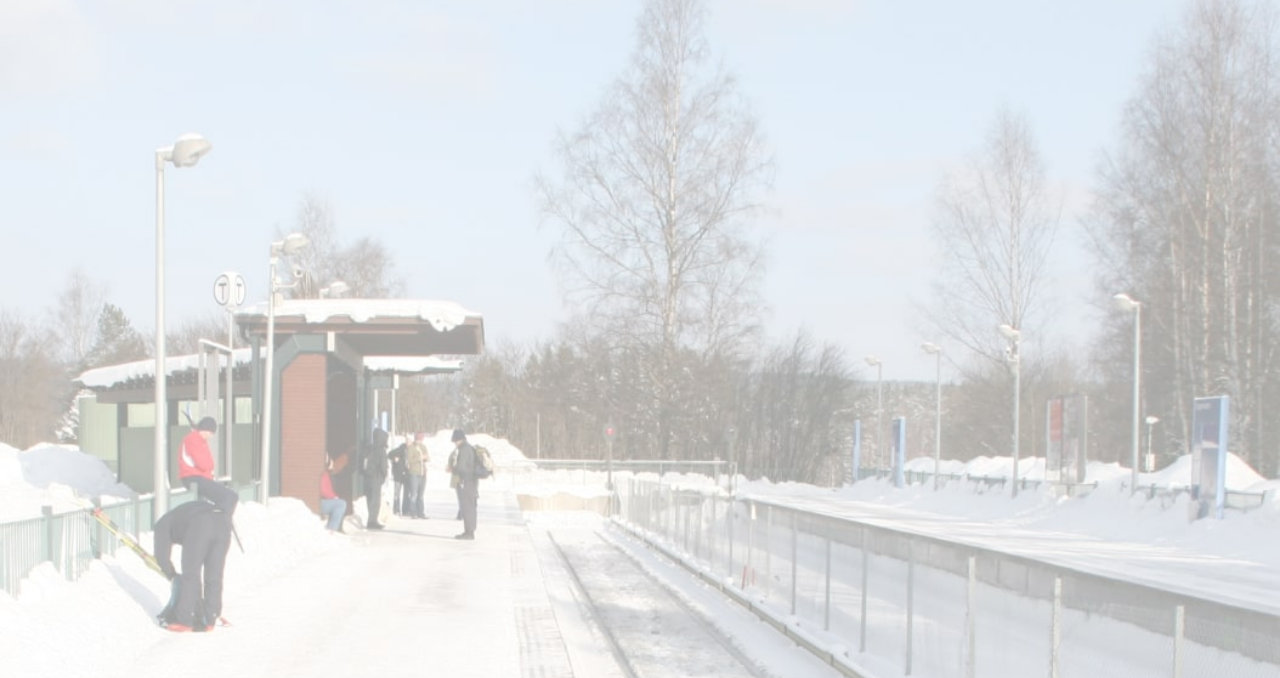
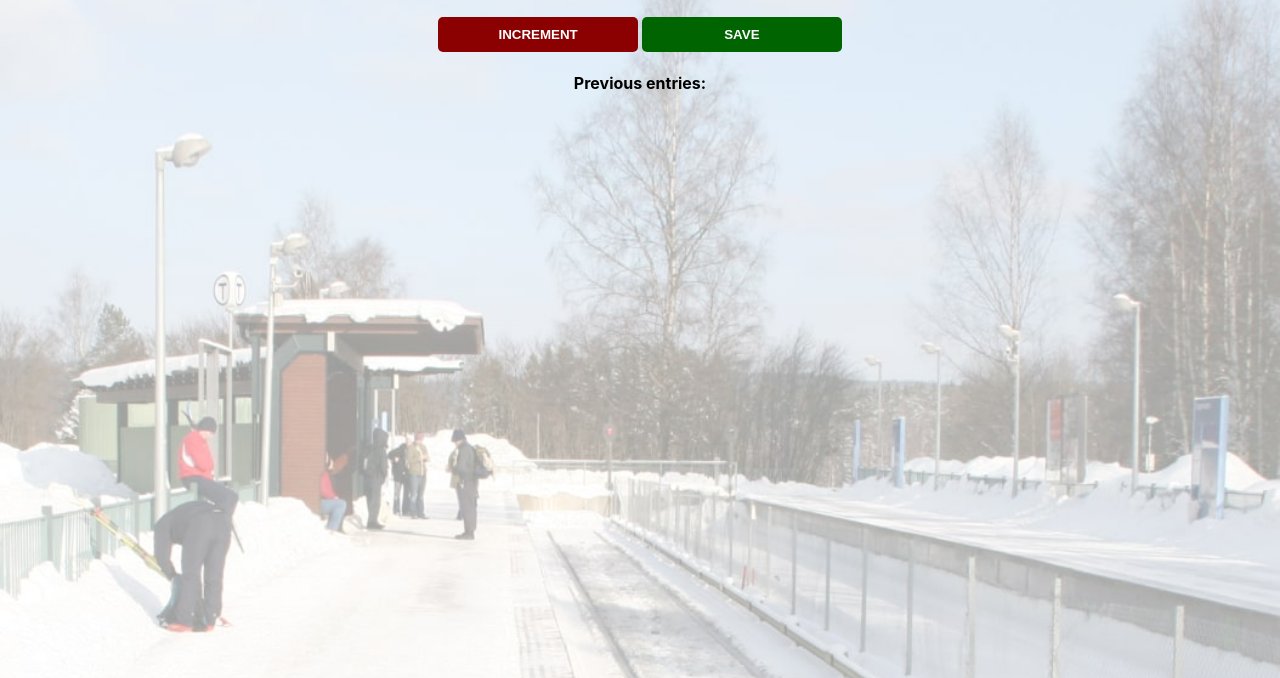
Before and after one commit to somyasanu0/passenger_counter, a website built with Vite: page index.html in a window 1280 px wide. Shown: the part 122-800 px from the top of the page. Built offline with nearby package versions, Linux system fonts and the light colour scheme.

Commit message:
Update index.html

```diff
--- a/index.html
+++ b/index.html
@@ -1,7 +1,7 @@
 <html>
     <head>
         <link rel="stylesheet" href="index.css">
-        <script src="index.js">
+        <script src="index.js"> </script>
     </head>
     <body>
         <h1>People entered:</h1>
@@ -9,7 +9,5 @@
         <button id="increment-btn" onclick="increment()">INCREMENT</button>
         <button id="save-btn" onclick="save()">SAVE</button>
         <p id="save-el">Previous entries: </p>
-            nnerText
-        </script>
     </body>
 </html>
```
